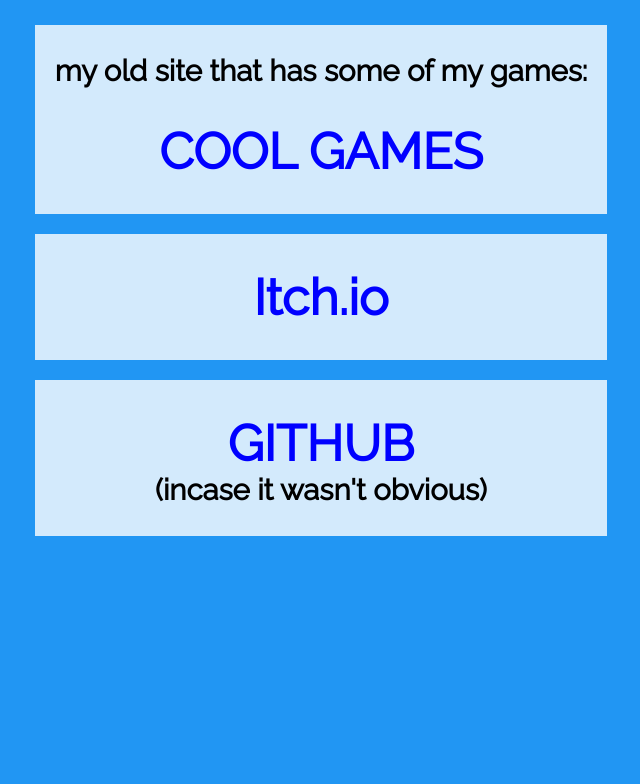
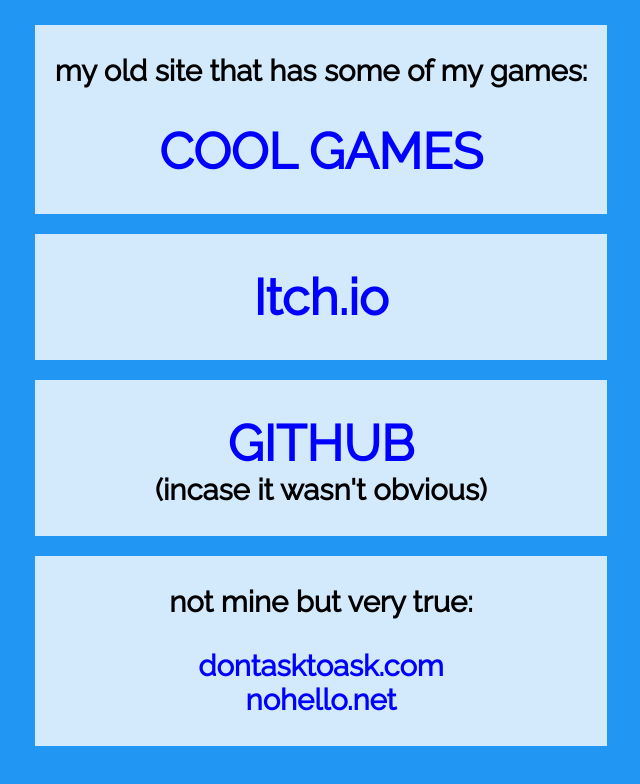
Before and after one commit to HexoKnight/HexoKnight.github.io, a plain HTML site: page index.html in a window 1280 px wide. Shown: the whole page, without its empty margins (319-959 px from the left). Drawn offline with Linux system fonts and the light colour scheme.

Commit message:
Add 'very true' links

```diff
--- a/index.html
+++ b/index.html
@@ -25,6 +25,15 @@
                 </a>
                 <h3 style="margin-top: 0;">(incase it wasn't obvious)</h3>
             </li>
+            <li class="compact">
+                <h3>not mine but very true:</h3>
+                <a href="https://dontasktoask.com/">
+                    <h3>dontasktoask.com</h3>
+                </a>
+                <a href="https://nohello.net/en/">
+                    <h3>nohello.net</h3>
+                </a>
+            </li>
             <!-- <li>
                 <h2>Bruh server status:</h2>
                 <h1 style="margin: 5%;" class="status">ONLINE</h1>
--- a/styles.css
+++ b/styles.css
@@ -27,6 +27,13 @@
     /* color: black;
     text-align: center; */
     text-decoration: none;
+}
+
+.compact a:not(:first-child) h3 {
+    margin-top: 0;
+}
+.compact a:not(:last-child) h3 {
+    margin-bottom: 0;
 }
 
 /* button {
```
